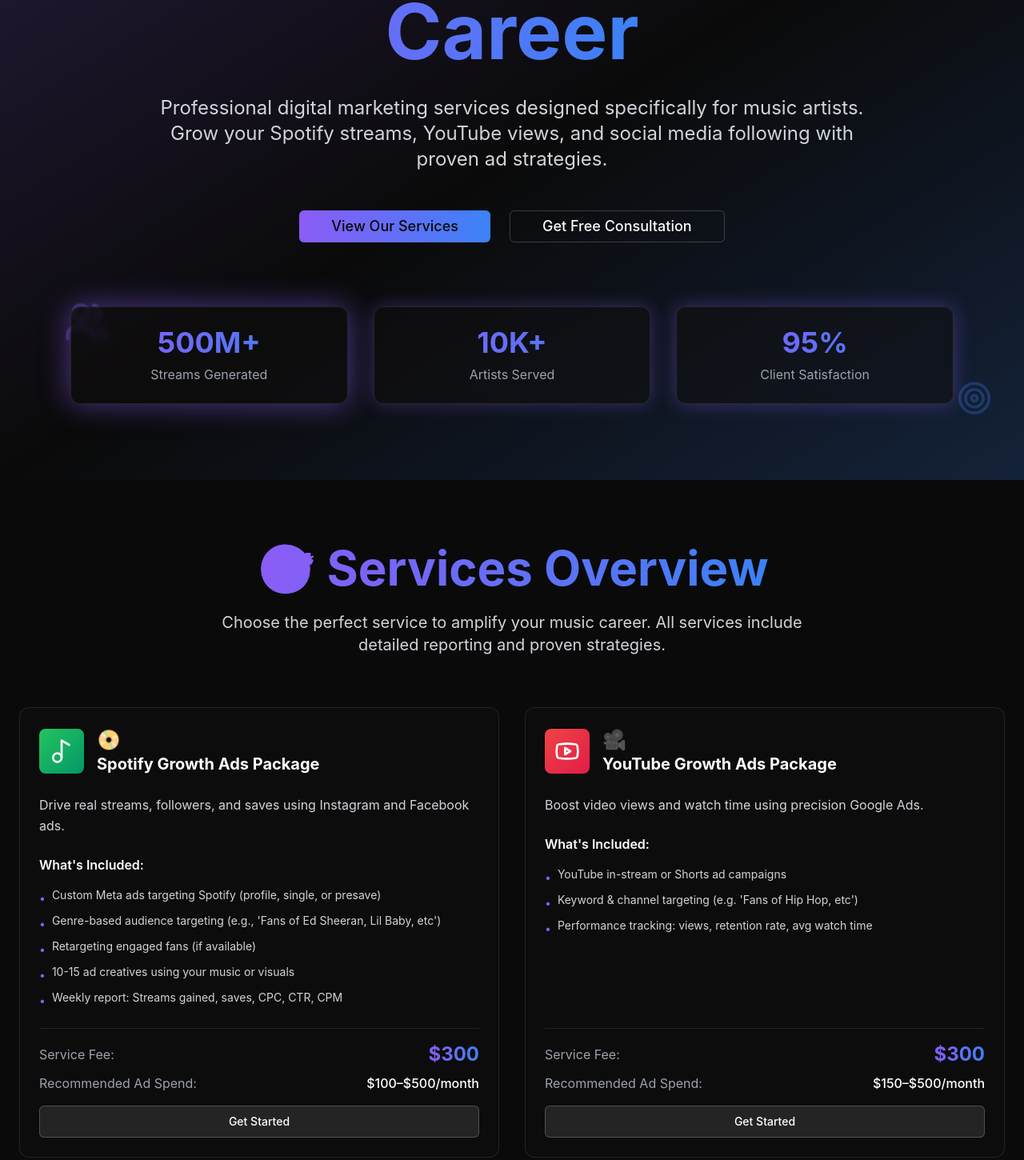
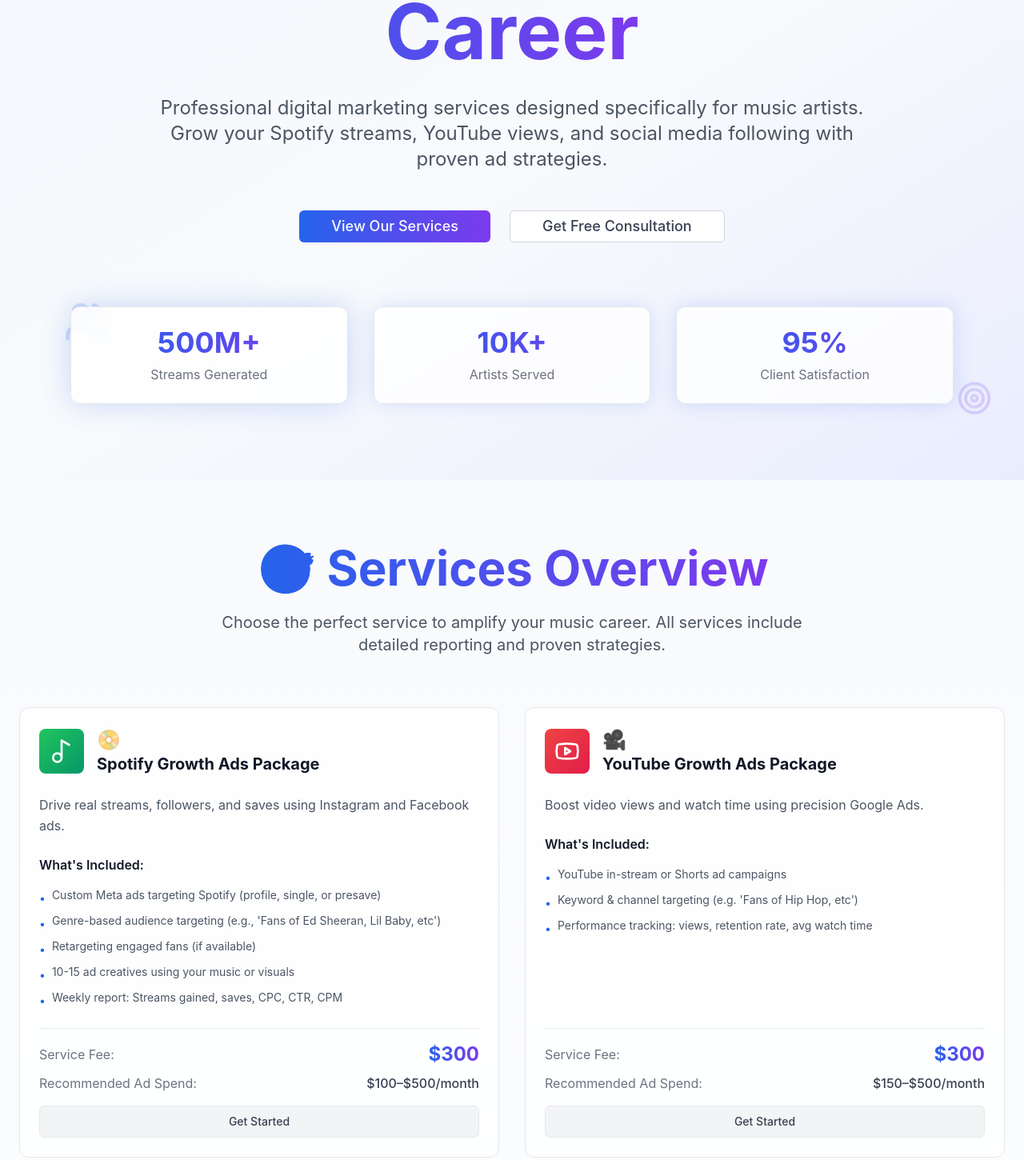
Before and after one commit to nicneave/music-artist-ascend, a React (Vite) app: page / in a window 1280 px wide. Shown: the part 200-1650 px from the top of the page at 80% size. Built offline with nearby package versions, Linux system fonts and the light colour scheme.

Commit message:
Refactor: Change color scheme to lighter tones
Update the color scheme to use lighter colors, including whites, to make the site more approachable and less "scamy".

```diff
--- a/src/components/HeroSection.tsx
+++ b/src/components/HeroSection.tsx
@@ -4,31 +4,31 @@ import { Button } from "@/components/ui/button";
 
 const HeroSection = () => {
   return (
-    <section className="relative min-h-screen flex items-center justify-center overflow-hidden">
+    <section className="relative min-h-screen flex items-center justify-center overflow-hidden bg-gradient-to-br from-white via-light-gray to-blue-50">
       {/* Background gradient overlay */}
-      <div className="absolute inset-0 bg-gradient-to-br from-electric-purple/20 via-transparent to-electric-blue/20"></div>
+      <div className="absolute inset-0 bg-gradient-to-br from-professional-blue/5 via-transparent to-professional-purple/5"></div>
 
       {/* Animated background elements */}
       <div className="absolute top-20 left-10 animate-float">
-        <Music className="w-12 h-12 text-electric-purple/30" />
+        <Music className="w-12 h-12 text-professional-blue/20" />
       </div>
       <div className="absolute top-40 right-20 animate-float" style={{ animationDelay: '1s' }}>
-        <TrendingUp className="w-10 h-10 text-electric-blue/30" />
+        <TrendingUp className="w-10 h-10 text-professional-purple/20" />
       </div>
       <div className="absolute bottom-40 left-20 animate-float" style={{ animationDelay: '2s' }}>
-        <Users className="w-14 h-14 text-electric-purple/30" />
+        <Users className="w-14 h-14 text-professional-blue/20" />
       </div>
       <div className="absolute bottom-20 right-10 animate-float" style={{ animationDelay: '0.5s' }}>
-        <Target className="w-11 h-11 text-electric-blue/30" />
+        <Target className="w-11 h-11 text-professional-purple/20" />
       </div>
 
       <div className="relative z-10 text-center max-w-6xl mx-auto px-6">
-        <h1 className="text-6xl md:text-8xl font-bold mb-8 leading-tight">
+        <h1 className="text-6xl md:text-8xl font-bold mb-8 leading-tight text-gray-900">
           Amplify Your{" "}
           <span className="gradient-text">Music Career</span>
         </h1>
 
-        <p className="text-xl md:text-2xl text-gray-300 mb-12 max-w-4xl mx-auto leading-relaxed">
+        <p className="text-xl md:text-2xl text-gray-600 mb-12 max-w-4xl mx-auto leading-relaxed">
           Professional digital marketing services designed specifically for music artists.
           Grow your Spotify streams, YouTube views, and social media following with proven ad strategies.
         </p>
@@ -39,7 +39,7 @@ const HeroSection = () => {
           </Button>
           <Button
             variant="outline"
-            className="text-lg px-10 py-4 border-white/20 hover:border-electric-purple/50 bg-transparent hover:bg-electric-purple/10"
+            className="text-lg px-10 py-4 border-gray-300 hover:border-professional-blue/50 bg-white hover:bg-professional-blue/5 text-gray-700"
           >
             Get Free Consultation
           </Button>
@@ -49,15 +49,15 @@ const HeroSection = () => {
         <div className="grid grid-cols-1 md:grid-cols-3 gap-8 mt-20">
           <div className="music-card text-center animate-pulse-glow">
             <div className="text-4xl font-bold gradient-text mb-2">500M+</div>
-            <div className="text-gray-400">Streams Generated</div>
+            <div className="text-gray-500">Streams Generated</div>
           </div>
           <div className="music-card text-center animate-pulse-glow" style={{ animationDelay: '0.5s' }}>
             <div className="text-4xl font-bold gradient-text mb-2">10K+</div>
-            <div className="text-gray-400">Artists Served</div>
+            <div className="text-gray-500">Artists Served</div>
           </div>
           <div className="music-card text-center animate-pulse-glow" style={{ animationDelay: '1s' }}>
             <div className="text-4xl font-bold gradient-text mb-2">95%</div>
-            <div className="text-gray-400">Client Satisfaction</div>
+            <div className="text-gray-500">Client Satisfaction</div>
           </div>
         </div>
       </div>
--- a/src/components/PricingSection.tsx
+++ b/src/components/PricingSection.tsx
@@ -28,7 +28,7 @@ const PricingSection = () => {
         "Optional: +$150 for video creation"
       ],
       popular: true,
-      color: "from-electric-purple to-electric-blue"
+      color: "from-professional-blue to-professional-purple"
     },
     {
       name: "Deluxe Plan",
@@ -54,17 +54,17 @@ const PricingSection = () => {
   ];
 
   return (
-    <section className="py-20 px-6 bg-gradient-to-b from-music-dark to-music-gray/50" id="pricing">
+    <section className="py-20 px-6 bg-gradient-to-b from-white to-light-gray" id="pricing">
       <div className="max-w-7xl mx-auto">
         <div className="text-center mb-16">
-          <h2 className="text-5xl md:text-6xl font-bold mb-6">
+          <h2 className="text-5xl md:text-6xl font-bold mb-6 text-gray-900">
             <span className="gradient-text">💸 Simple, Transparent Pricing</span>
           </h2>
-          <p className="text-xl text-gray-300 max-w-3xl mx-auto mb-4">
+          <p className="text-xl text-gray-600 max-w-3xl mx-auto mb-4">
             "Flat fee entry. Long-term scale."
           </p>
-          <div className="inline-block bg-electric-purple/20 px-6 py-3 rounded-lg border border-electric-purple/30">
-            <p className="text-white font-semibold">⚠️ Ad spend not included — you control your own budget</p>
+          <div className="inline-block bg-professional-blue/10 px-6 py-3 rounded-lg border border-professional-blue/20">
+            <p className="text-gray-700 font-semibold">⚠️ Ad spend not included — you control your own budget</p>
           </div>
         </div>
 
@@ -74,30 +74,30 @@ const PricingSection = () => {
             <div
               key={index}
               className={`music-card relative overflow-hidden ${
-                pkg.popular ? 'ring-2 ring-electric-purple/50 scale-105' : ''
+                pkg.popular ? 'ring-2 ring-professional-blue/30 scale-105' : ''
               }`}
             >
               {pkg.popular && (
-                <div className="absolute top-0 right-0 bg-gradient-to-r from-electric-purple to-electric-blue text-white px-4 py-1 text-sm font-semibold rounded-bl-lg flex items-center gap-1">
+                <div className="absolute top-0 right-0 bg-gradient-to-r from-professional-blue to-professional-purple text-white px-4 py-1 text-sm font-semibold rounded-bl-lg flex items-center gap-1">
                   <Star className="w-4 h-4" />
                   MOST POPULAR
                 </div>
               )}
 
               <div className="text-center mb-6">
-                <h3 className="text-2xl font-bold text-white mb-2">{pkg.name}</h3>
+                <h3 className="text-2xl font-bold text-gray-900 mb-2">{pkg.name}</h3>
                 <div className="flex items-center justify-center gap-2 mb-4">
                   <span className="text-4xl font-bold gradient-text">{pkg.price}</span>
-                  {pkg.name === "Momentum Plan" && <span className="text-gray-400">/month</span>}
+                  {pkg.name === "Momentum Plan" && <span className="text-gray-500">/month</span>}
                 </div>
-                <p className="text-gray-300">{pkg.description}</p>
+                <p className="text-gray-600">{pkg.description}</p>
               </div>
 
               <div className="space-y-3 mb-8">
                 {pkg.features.map((feature, featureIndex) => (
                   <div key={featureIndex} className="flex items-start gap-3">
-                    <Check className="w-5 h-5 text-electric-purple mt-0.5 flex-shrink-0" />
-                    <span className="text-gray-300 text-sm">{feature}</span>
+                    <Check className="w-5 h-5 text-professional-blue mt-0.5 flex-shrink-0" />
+                    <span className="text-gray-600 text-sm">{feature}</span>
                   </div>
                 ))}
               </div>
@@ -106,7 +106,7 @@ const PricingSection = () => {
                 className={`w-full ${
                   pkg.popular
                     ? 'glow-button'
-                    : 'bg-white/10 hover:bg-white/20 text-white border border-white/20'
+                    : 'bg-gray-100 hover:bg-gray-200 text-gray-700 border border-gray-200'
                 }`}
               >
                 Choose {pkg.name}
@@ -116,37 +116,37 @@ const PricingSection = () => {
         </div>
 
         {/* Add-Ons Section */}
-        <div className="bg-gradient-to-r from-electric-purple/10 to-electric-blue/10 rounded-2xl p-8 mb-16">
-          <h3 className="text-3xl font-bold text-center mb-8">
+        <div className="bg-gradient-to-r from-professional-blue/5 to-professional-purple/5 rounded-2xl p-8 mb-16 border border-gray-200">
+          <h3 className="text-3xl font-bold text-center mb-8 text-gray-900">
             <span className="gradient-text">🧩 Easy Add-Ons & Upsells</span>
           </h3>
-          <p className="text-center text-gray-300 mb-8">
+          <p className="text-center text-gray-600 mb-8">
             Enhance your campaign with these proven add-on services
           </p>
 
           <div className="grid grid-cols-1 md:grid-cols-2 lg:grid-cols-3 gap-6">
             {addOns.map((addon, index) => (
               <div key={index} className="music-card text-center">
-                <h4 className="font-semibold text-white mb-2">{addon.name}</h4>
+                <h4 className="font-semibold text-gray-900 mb-2">{addon.name}</h4>
                 <p className="text-2xl font-bold gradient-text mb-3">{addon.price}</p>
-                <p className="text-gray-400 text-sm">{addon.description}</p>
+                <p className="text-gray-500 text-sm">{addon.description}</p>
               </div>
             ))}
           </div>
         </div>
 
         {/* Retainer Section */}
-        <div className="text-center bg-gradient-to-r from-electric-purple/20 to-electric-blue/20 rounded-xl p-8 border border-white/10">
-          <Zap className="w-12 h-12 text-electric-purple mx-auto mb-4" />
-          <h3 className="text-2xl font-bold text-white mb-4">
+        <div className="text-center bg-gradient-to-r from-professional-blue/10 to-professional-purple/10 rounded-xl p-8 border border-gray-200">
+          <Zap className="w-12 h-12 text-professional-blue mx-auto mb-4" />
+          <h3 className="text-2xl font-bold text-gray-900 mb-4">
             📈 Ready to Scale? Transition to Monthly Retainers
           </h3>
-          <p className="text-gray-300 mb-6">
+          <p className="text-gray-600 mb-6">
             After 2-3 successful campaigns, lock in consistent growth with our monthly retainer packages
           </p>
           <div className="flex flex-col sm:flex-row gap-4 justify-center items-center">
             <div className="text-center">
-              <p className="text-white font-semibold">2 Platforms + Strategy</p>
+              <p className="text-gray-700 font-semibold">2 Platforms + Strategy</p>
               <p className="text-2xl font-bold gradient-text">$600-$1,000/month</p>
             </div>
             <Button className="glow-button">
@@ -157,38 +157,38 @@ const PricingSection = () => {
 
         {/* Summary */}
         <div className="mt-16 text-center">
-          <h3 className="text-2xl font-bold text-white mb-6">📌 Why Our Pricing Works</h3>
+          <h3 className="text-2xl font-bold text-gray-900 mb-6">📌 Why Our Pricing Works</h3>
           <div className="grid grid-cols-1 md:grid-cols-2 lg:grid-cols-4 gap-6">
             <div className="text-center">
-              <div className="w-12 h-12 bg-electric-purple/20 rounded-lg flex items-center justify-center mx-auto mb-3">
-                <span className="text-electric-purple text-xl">💸</span>
+              <div className="w-12 h-12 bg-professional-blue/10 rounded-lg flex items-center justify-center mx-auto mb-3">
+                <span className="text-professional-blue text-xl">💸</span>
               </div>
-              <p className="text-white font-semibold mb-1">$300 flat fee</p>
-              <p className="text-gray-400 text-sm">Low-risk entry point</p>
+              <p className="text-gray-700 font-semibold mb-1">$300 flat fee</p>
+              <p className="text-gray-500 text-sm">Low-risk entry point</p>
             </div>
             <div className="text-center">
-              <div className="w-12 h-12 bg-electric-blue/20 rounded-lg flex items-center justify-center mx-auto mb-3">
-                <span className="text-electric-blue text-xl">🎯</span>
+              <div className="w-12 h-12 bg-professional-purple/10 rounded-lg flex items-center justify-center mx-auto mb-3">
+                <span className="text-professional-purple text-xl">🎯</span>
               </div>
-              <p className="text-white font-semibold mb-1">High-value add-ons</p>
-              <p className="text-gray-400 text-sm">Better results & revenue</p>
+              <p className="text-gray-700 font-semibold mb-1">High-value add-ons</p>
+              <p className="text-gray-500 text-sm">Better results & revenue</p>
             </div>
             <div className="text-center">
-              <div className="w-12 h-12 bg-electric-purple/20 rounded-lg flex items-center justify-center mx-auto mb-3">
-                <span className="text-electric-purple text-xl">📦</span>
+              <div className="w-12 h-12 bg-professional-blue/10 rounded-lg flex items-center justify-center mx-auto mb-3">
+                <span className="text-professional-blue text-xl">📦</span>
               </div>
-              <p className="text-white font-semibold mb-1">Bundled plans</p>
-              <p className="text-gray-400 text-sm">More momentum for artists</p>
+              <p className="text-gray-700 font-semibold mb-1">Bundled plans</p>
+              <p className="text-gray-500 text-sm">More momentum for artists</p>
             </div>
             <div className="text-center">
-              <div className="w-12 h-12 bg-electric-blue/20 rounded-lg flex items-center justify-center mx-auto mb-3">
-                <span className="text-electric-blue text-xl">🔄</span>
+              <div className="w-12 h-12 bg-professional-purple/10 rounded-lg flex items-center justify-center mx-auto mb-3">
+                <span className="text-professional-purple text-xl">🔄</span>
               </div>
-              <p className="text-white font-semibold mb-1">Retainers available</p>
-              <p className="text-gray-400 text-sm">Scale without burnout</p>
+              <p className="text-gray-700 font-semibold mb-1">Retainers available</p>
+              <p className="text-gray-500 text-sm">Scale without burnout</p>
             </div>
           </div>
-          <p className="text-white font-semibold mt-8 text-lg">
+          <p className="text-gray-700 font-semibold mt-8 text-lg">
             No hidden fees, no percentage cuts — just real growth
           </p>
         </div>
--- a/src/components/ServicesSection.tsx
+++ b/src/components/ServicesSection.tsx
@@ -67,13 +67,13 @@ const ServicesSection = () => {
   ];
 
   return (
-    <section className="py-20 px-6" id="services">
+    <section className="py-20 px-6 bg-gradient-to-b from-light-gray to-white" id="services">
       <div className="max-w-7xl mx-auto">
         <div className="text-center mb-16">
-          <h2 className="text-5xl md:text-6xl font-bold mb-6">
+          <h2 className="text-5xl md:text-6xl font-bold mb-6 text-gray-900">
             <span className="gradient-text">🎯 Services Overview</span>
           </h2>
-          <p className="text-xl text-gray-300 max-w-3xl mx-auto">
+          <p className="text-xl text-gray-600 max-w-3xl mx-auto">
             Choose the perfect service to amplify your music career. All services include detailed reporting and proven strategies.
           </p>
         </div>
@@ -90,20 +90,20 @@ const ServicesSection = () => {
                 </div>
                 <div>
                   <span className="text-2xl mr-2">{service.emoji}</span>
-                  <h3 className="text-xl font-bold text-white">{service.title}</h3>
+                  <h3 className="text-xl font-bold text-gray-900">{service.title}</h3>
                 </div>
               </div>
 
-              <p className="text-gray-300 mb-6 leading-relaxed">
+              <p className="text-gray-600 mb-6 leading-relaxed">
                 {service.description}
               </p>
 
               <div className="flex-1">
-                <h4 className="font-semibold text-white mb-4">What's Included:</h4>
+                <h4 className="font-semibold text-gray-900 mb-4">What's Included:</h4>
                 <ul className="space-y-2 mb-6">
                   {service.features.map((feature, featureIndex) => (
-                    <li key={featureIndex} className="text-gray-300 text-sm flex items-start gap-2">
-                      <span className="text-electric-purple mt-1">•</span>
+                    <li key={featureIndex} className="text-gray-600 text-sm flex items-start gap-2">
+                      <span className="text-professional-blue mt-1">•</span>
                       {feature}
                     </li>
                   ))}
@@ -111,22 +111,22 @@ const ServicesSection = () => {
               </div>
 
               <div className="mt-auto space-y-4">
-                <div className="border-t border-white/10 pt-4">
+                <div className="border-t border-gray-200 pt-4">
                   <div className="flex justify-between items-center mb-2">
-                    <span className="text-gray-400">Service Fee:</span>
+                    <span className="text-gray-500">Service Fee:</span>
                     <span className="text-2xl font-bold gradient-text">{service.price}</span>
                   </div>
                   <div className="flex justify-between items-center">
-                    <span className="text-gray-400">Recommended Ad Spend:</span>
-                    <span className="text-white font-medium">{service.adSpend}</span>
+                    <span className="text-gray-500">Recommended Ad Spend:</span>
+                    <span className="text-gray-700 font-medium">{service.adSpend}</span>
                   </div>
                 </div>
 
                 {service.note && (
-                  <p className="text-xs text-gray-400 italic">{service.note}</p>
+                  <p className="text-xs text-gray-500 italic">{service.note}</p>
                 )}
 
-                <Button className="w-full bg-white/10 hover:bg-white/20 text-white border border-white/20">
+                <Button className="w-full bg-gray-100 hover:bg-gray-200 text-gray-700 border border-gray-200">
                   Get Started
                 </Button>
               </div>
@@ -136,23 +136,23 @@ const ServicesSection = () => {
 
         {/* Call to Action for Full Funnel */}
         <div className="mt-16 text-center">
-          <div className="music-card max-w-4xl mx-auto relative overflow-hidden ring-2 ring-electric-purple/50 animate-pulse-glow">
-            <div className="absolute top-0 right-0 bg-gradient-to-r from-electric-purple to-electric-blue text-white px-4 py-1 text-sm font-semibold rounded-bl-lg flex items-center gap-1">
+          <div className="music-card max-w-4xl mx-auto relative overflow-hidden ring-2 ring-professional-blue/30 animate-pulse-glow">
+            <div className="absolute top-0 right-0 bg-gradient-to-r from-professional-blue to-professional-purple text-white px-4 py-1 text-sm font-semibold rounded-bl-lg flex items-center gap-1">
               <Zap className="w-4 h-4" />
               MAXIMUM IMPACT
             </div>
 
             <div className="flex items-center gap-4 mb-6">
-              <div className="p-4 rounded-lg bg-gradient-to-br from-electric-purple to-electric-blue text-white">
+              <div className="p-4 rounded-lg bg-gradient-to-br from-professional-blue to-professional-purple text-white">
                 <Zap className="w-10 h-10" />
               </div>
               <div>
                 <span className="text-3xl mr-2">🚀</span>
-                <h3 className="text-2xl font-bold text-white">Full Artist Growth Funnel (All-in-One)</h3>
+                <h3 className="text-2xl font-bold text-gray-900">Full Artist Growth Funnel (All-in-One)</h3>
               </div>
             </div>
 
-            <p className="text-gray-300 mb-6 text-lg leading-relaxed">
+            <p className="text-gray-600 mb-6 text-lg leading-relaxed">
               Run ads for Spotify, YouTube, and Instagram together for maximum momentum.
             </p>
 
--- a/src/index.css
+++ b/src/index.css
@@ -7,44 +7,44 @@
 
 @layer base {
   :root {
-    --background: 10 10% 4%;
-    --foreground: 0 0% 98%;
+    --background: 0 0% 100%;
+    --foreground: 0 0% 3.9%;
 
-    --card: 10 10% 6%;
-    --card-foreground: 0 0% 98%;
+    --card: 0 0% 100%;
+    --card-foreground: 0 0% 3.9%;
 
-    --popover: 10 10% 6%;
-    --popover-foreground: 0 0% 98%;
+    --popover: 0 0% 100%;
+    --popover-foreground: 0 0% 3.9%;
 
-    --primary: 263 70% 70%;
-    --primary-foreground: 0 0% 4%;
+    --primary: 221.2 83.2% 53.3%;
+    --primary-foreground: 210 40% 98%;
 
-    --secondary: 10 10% 10%;
-    --secondary-foreground: 0 0% 98%;
+    --secondary: 210 40% 96%;
+    --secondary-foreground: 222.2 84% 4.9%;
 
-    --muted: 10 10% 15%;
-    --muted-foreground: 0 0% 70%;
+    --muted: 210 40% 96%;
+    --muted-foreground: 215.4 16.3% 46.9%;
 
-    --accent: 10 10% 15%;
-    --accent-foreground: 0 0% 98%;
+    --accent: 210 40% 96%;
+    --accent-foreground: 222.2 84% 4.9%;
 
-    --destructive: 0 62.8% 30.6%;
-    --destructive-foreground: 0 0% 98%;
+    --destructive: 0 84.2% 60.2%;
+    --destructive-foreground: 210 40% 98%;
 
-    --border: 10 10% 15%;
-    --input: 10 10% 15%;
-    --ring: 263 70% 70%;
+    --border: 214.3 31.8% 91.4%;
+    --input: 214.3 31.8% 91.4%;
+    --ring: 221.2 83.2% 53.3%;
 
     --radius: 0.5rem;
 
-    --sidebar-background: 10 10% 4%;
-    --sidebar-foreground: 0 0% 70%;
-    --sidebar-primary: 263 70% 70%;
-    --sidebar-primary-foreground: 0 0% 4%;
-    --sidebar-accent: 10 10% 15%;
-    --sidebar-accent-foreground: 0 0% 98%;
-    --sidebar-border: 10 10% 15%;
-    --sidebar-ring: 263 70% 70%;
+    --sidebar-background: 0 0% 98%;
+    --sidebar-foreground: 240 5.3% 26.1%;
+    --sidebar-primary: 221.2 83.2% 53.3%;
+    --sidebar-primary-foreground: 210 40% 98%;
+    --sidebar-accent: 216 12% 84%;
+    --sidebar-accent-foreground: 240 5.9% 10%;
+    --sidebar-border: 220 13% 91%;
+    --sidebar-ring: 221.2 83.2% 53.3%;
   }
 }
 
@@ -55,21 +55,21 @@
 
   body {
     @apply bg-background text-foreground;
-    background: linear-gradient(135deg, #0A0A0A 0%, #1A1A1A 100%);
+    background: linear-gradient(135deg, #FFFFFF 0%, #F8FAFC 100%);
     font-family: 'Inter', system-ui, -apple-system, sans-serif;
   }
 }
 
 @layer components {
   .music-card {
-    @apply bg-card/50 backdrop-blur-sm border border-white/10 rounded-xl p-6 hover:border-electric-purple/50 transition-all duration-300 hover:shadow-2xl hover:shadow-electric-purple/20;
+    @apply bg-white/80 backdrop-blur-sm border border-gray-200 rounded-xl p-6 hover:border-professional-blue/30 transition-all duration-300 hover:shadow-lg hover:shadow-professional-blue/10;
   }
 
   .gradient-text {
-    @apply bg-gradient-to-r from-electric-purple to-electric-blue bg-clip-text text-transparent;
+    @apply bg-gradient-to-r from-professional-blue to-professional-purple bg-clip-text text-transparent;
   }
 
   .glow-button {
-    @apply bg-gradient-to-r from-electric-purple to-electric-blue hover:from-electric-purple/80 hover:to-electric-blue/80 text-white font-semibold px-8 py-3 rounded-lg transition-all duration-300 hover:shadow-lg hover:shadow-electric-purple/30;
+    @apply bg-gradient-to-r from-professional-blue to-professional-purple hover:from-professional-blue/90 hover:to-professional-purple/90 text-white font-semibold px-8 py-3 rounded-lg transition-all duration-300 hover:shadow-lg hover:shadow-professional-blue/20;
   }
 }
--- a/tailwind.config.ts
+++ b/tailwind.config.ts
@@ -63,10 +63,10 @@ export default {
 					border: 'hsl(var(--sidebar-border))',
 					ring: 'hsl(var(--sidebar-ring))'
 				},
-				'electric-purple': '#8B5CF6',
-				'electric-blue': '#3B82F6',
-				'music-dark': '#0A0A0A',
-				'music-gray': '#1A1A1A'
+				'professional-blue': '#2563EB',
+				'professional-purple': '#7C3AED',
+				'light-gray': '#F8FAFC',
+				'soft-gray': '#E2E8F0'
 			},
 			borderRadius: {
 				lg: 'var(--radius)',
@@ -95,8 +95,8 @@ export default {
 					'50%': { transform: 'translateY(-10px)' }
 				},
 				'pulse-glow': {
-					'0%, 100%': { boxShadow: '0 0 20px rgba(139, 92, 246, 0.3)' },
-					'50%': { boxShadow: '0 0 40px rgba(139, 92, 246, 0.6)' }
+					'0%, 100%': { boxShadow: '0 0 20px rgba(37, 99, 235, 0.15)' },
+					'50%': { boxShadow: '0 0 40px rgba(37, 99, 235, 0.25)' }
 				}
 			},
 			animation: {
@@ -107,7 +107,7 @@ export default {
 			},
 			backgroundImage: {
 				'gradient-radial': 'radial-gradient(var(--tw-gradient-stops))',
-				'music-gradient': 'linear-gradient(135deg, #8B5CF6 0%, #3B82F6 100%)'
+				'professional-gradient': 'linear-gradient(135deg, #2563EB 0%, #7C3AED 100%)'
 			}
 		}
 	},
```
Also changed, not shown: src/components/ContactSection.tsx (+18 -18 lines).
